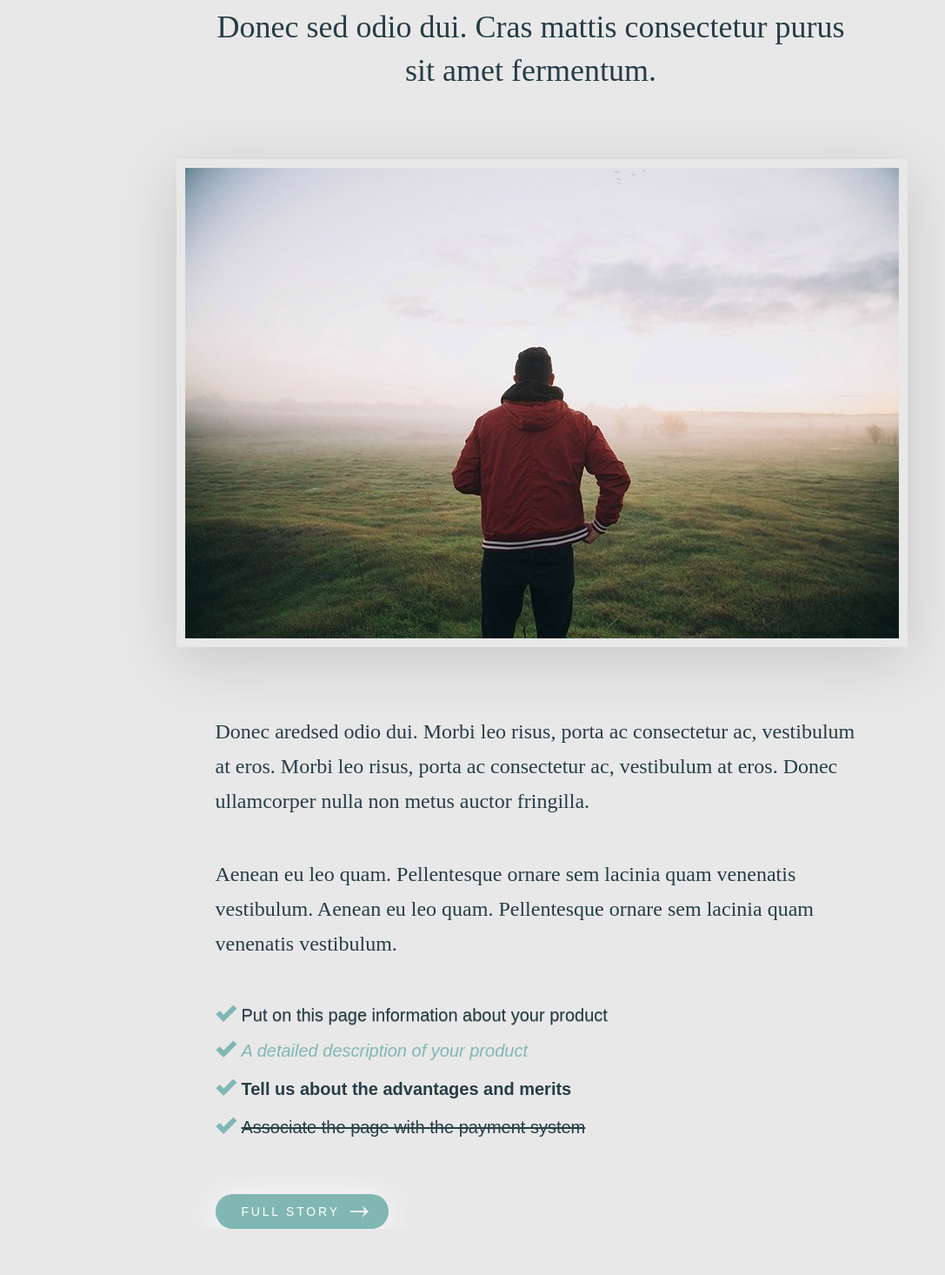
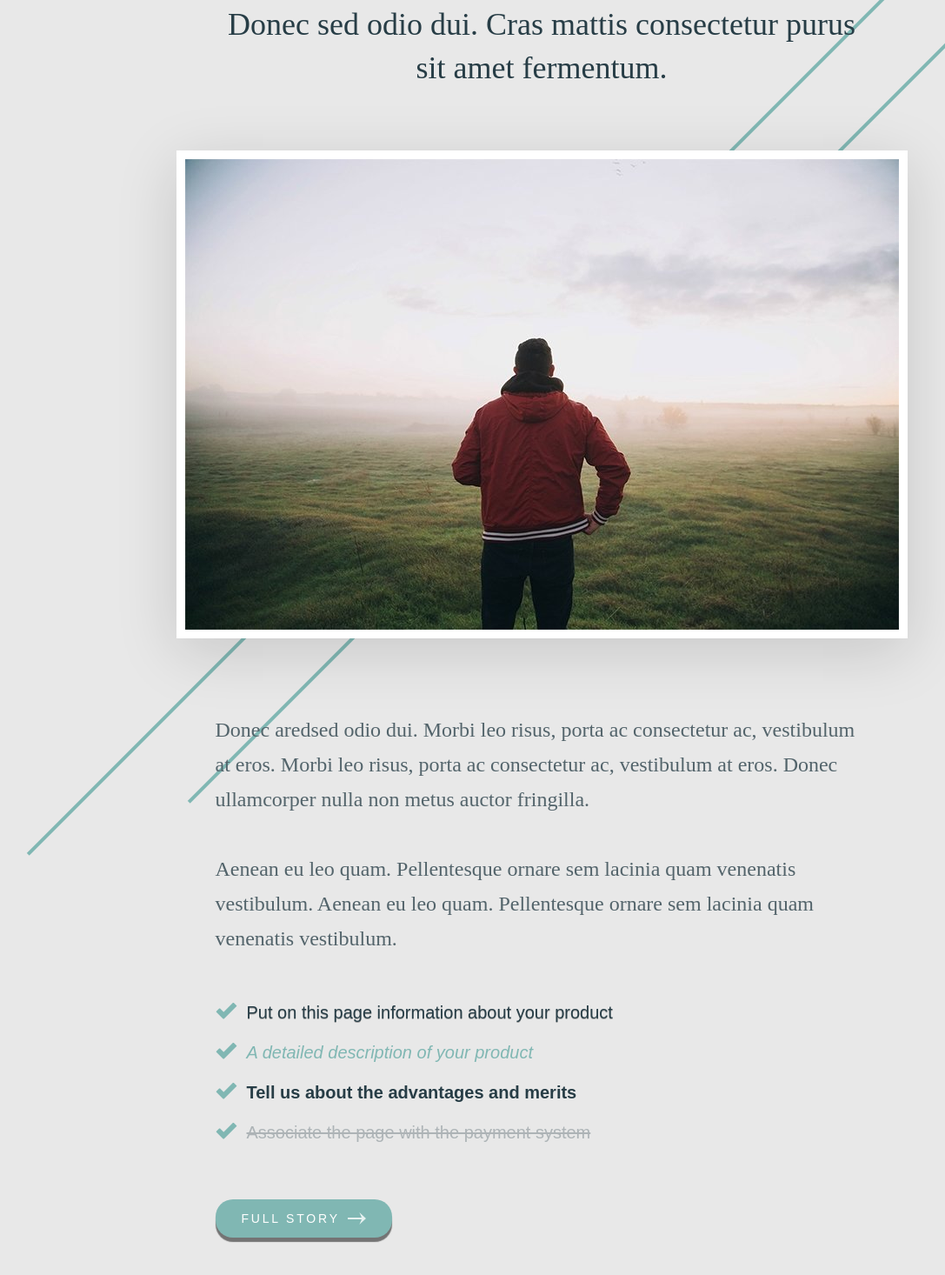
Before and after one commit to Rogach36/-simple-landing_fl, a plain HTML site: page index.html in a window 1280 px wide. Shown: the part 230-1696 px from the top of the page at 87% size, without its empty margins (17-1104 px from the left). Before the commit the page ends 1643 px from the top, so only its background shows below. Drawn offline with Linux system fonts and the light colour scheme.

Commit message:
make changes: add background with lines, make button stylization

```diff
--- a/css/style.css
+++ b/css/style.css
@@ -49,53 +49,49 @@ h1, h2, h3, h4, h5, h6 {font-size: inherit; font-weight: 400;}
 /*-----------------------------------------------------------------*/
 body {
     font-family: 'Times New Roman', Times, serif;
-    background-color: #e8e8e8;
     font-size: 24px;
-    line-height: 40px;
     font-weight: 400;
     color: #273d46;
+    background: #e8e8e8 url('../img/bg.png') 52% 150px no-repeat;
 
     /* font-family: Arial, Helvetica, sans-serif; */
 
 }
 
 .wrapper {
-    width: 841px;
+    max-width: 841px;
     margin: 0 auto;
-    padding: 0 45px 0 45px;
+    padding: 168px 0 137px 0;
 }
 
-.main-header {
 
-}
-
-.main-header__title,
-.main__list,
+.main-header__category,
 .main__link {
     font-family: Arial, Helvetica, sans-serif;
 }
 
+.main-header {
+    text-align: center;
+    margin: 0 0 70px 0;
+    line-height: 50px;
+}
 
-.main-header__title {
-    text-align: center;
+.main-header__category {
     font-size: 14px;
-    line-height: 40px;
     font-weight: 400;
     text-transform: uppercase;
     letter-spacing: 0.2em;
-    color: #273d46;
-    opacity: 0.8;
-
-    margin: 168 0 28px 0;
+    color: #748187;
+    margin-bottom: 15px;
 }
 
-.main-header__description {
-    text-align: center;
+.main-header__title {
     width: 726px;
     font-size: 36px;
     line-height: 50px;
     font-weight: 400;
-    margin-bottom: 77px;
+    margin-bottom: 65px;
+    margin: 0 auto;
     /* background: url('../img/light_man_copy_26.jpg') no-repeat;
     padding-bottom: 100px; */
 }
@@ -104,69 +100,111 @@ body {
     /* background: url('../img/light_man_copy_26.jpg') 47% no-repeat; */
 }
 
- .main-pic {
+.main__pic {
+    padding: 10px;
+    background: #ffffff no-repeat;
+    box-shadow: 0px 15px 65px 0px rgba(15,16,16,0.15);
+    margin:  0 0 85px 0;
+}
+
+/*на случай, если изменится картинка или ее размер станет больше, чтобы не выходила за пределы родителя */
+.main__pic img {
+    min-width: 100%;
+}
+
+.wrapper--add {
+    position: relative;
+    background: url('/img/ellipse_1_copy_4.png') 0 0/contain no-repeat;
+}
+/*  .main-pic {
     background: url('../img/light_man_copy_26.jpg') 50% no-repeat;
     width: 841px;
     height: 561px;
     box-shadow: 0px 15px 65px 0px rgba(15,16,16,0.15);
     margin: 0 auto;
+}  */
+
+.main-text {
+    margin: 0 0 47px 0;
+    line-height: 40px;
+    color: #53646b;
+    line-height: 40px;
+    padding: 0 45px;
 }
 
-.main__text {
-    margin-bottom: 44px;
+.main__text--1 {
+    margin: 0 0 40px 0;
+}
 
-}
-.main__text--1 {
-    margin-top: 77px;
+.main-text p:last-child {
+    margin: 0;
 }
 
 .main__list {
+    font-family: Arial, Helvetica, sans-serif;
     font-size: 20px;
     line-height: 36px;
-    font-weight: 400;
     margin-bottom: 59px;
+    padding: 0 45px;
 }
 
 .list-item {
-    padding-left: 30px;
+    padding-left: 36px;
     background: url('../img/check_icon_37.png')  0 7px no-repeat;
+    margin: 0 0 10px 0;
 }
 
 .list-item--1 {
     text-shadow: 0px 1px 0px rgba(0,0,0,0.3);
-    margin-bottom: 5px;
 }
 
 .list-item--2 {
     font-style: italic;
     color: #80b7b3;
-    margin-bottom: 8px;
 }
 
 .list-item--3 {
     font-weight: 700;
-    margin-bottom: 8px;
 }
 
-.list-item--4 {
+.list-item--4 span {
     text-decoration: line-through;
+    opacity: 0.3;
+}
+
+.main__list li:last-child {
+    margin: 0;
 }
 
 .main__link {
-    width: 199px;
+    height: 44px;
+    line-height: 44px;
     display: inline-block;
+    padding: 0 30px;
     border-radius: 20px;
     font-size: 14px;
-    padding-left: 30px;
-    font-weight: 400;
     text-transform: uppercase;
-    letter-spacing: 0.2em;
+    letter-spacing: 2.8px;
     color: #ffffff;
-    box-shadow: 0px 6px 40px 0px;
-    background: url('../img/icons/shape2.svg') 155px 50% no-repeat;
+    box-shadow: 0px 5px 1px rgba(0, 0, 0, 0.5);
     background-color: #80b7b3;
+    margin-left: 45px;
 }
 
+.main__link span {
+    background: url('../img/icons/shape2.svg') right no-repeat;
+    padding-right: 30px;
+}
+
+.main__link:hover {
+    background-color: #4c1f21;
+}
+
+.main__link:active {
+    position: relative;
+    top: 3px;
+    box-shadow: 0px 2px 1px rgba(0, 0, 0, 0.5);
+}
 
 .list {
     margin-bottom: 50px;
--- a/index.html
+++ b/index.html
@@ -9,17 +9,18 @@
     <link rel="stylesheet" href="css/style.css">
 </head>
 <body>
+    <div class="wrapper">
         <header class="main-header">
-        <div class="wrapper">
-            <h1 class="main-header__title">Travel</h1>
-            <p class="main-header__description">
+            <p class="main-header__category">Travel</p>
+            <h1 class="main-header__title">
                 Donec sed odio dui. Cras mattis consectetur purus sit amet fermentum.
-            </p>
-        </div>
+            </h1>
         </header>
         <main class="main">
-        <div class="main-pic"></div>
-        <div class="wrapper">
+            <div class="main__pic">
+                <img src="../img/light_man_copy_26.jpg" width="821" height="541" alt="landscape">
+            </div>
+           <div class="main-text">
                 <p class="main__text main__text--1">Donec aredsed odio dui. Morbi leo risus, porta ac consectetur ac, vestibulum at eros.
                     Morbi leo risus, porta ac consectetur ac, vestibulum at eros. Donec ullamcorper nulla non metus auctor
                     fringilla.</p>
@@ -27,14 +28,15 @@
                     Aenean eu leo quam. Pellentesque ornare sem lacinia quam venenatis vestibulum.
                     Aenean eu leo quam. Pellentesque ornare sem lacinia quam venenatis vestibulum.
                 </p>
+           </div>
             <ul class="main__list">
                 <li class="main__list-item list-item list-item--1">Put on this page information about your product</li>
                 <li class="main__list-item list-item list-item--2">A detailed description of your product</li>
                 <li class="main__list-item list-item list-item--3">Tell us about the advantages and merits</li>
-                <li class="main__list-item list-item list-item--4">Associate the page with the payment system</li>
+                <li class="main__list-item list-item list-item--4"><span>Associate the page with the payment system</span></li>
             </ul>
-            <a href="" class="main__link">Full Story</a>
+            <a href="#" class="main__link"><span>Full Story</span></a>
+        </main>
     </div>
-    </main>
 </body>
 </html>
```
Also changed, not shown: img/bg.png (renamed from img/ellipse_1_copy_4.png). Lines whose indentation alone changed are shown as unchanged.
